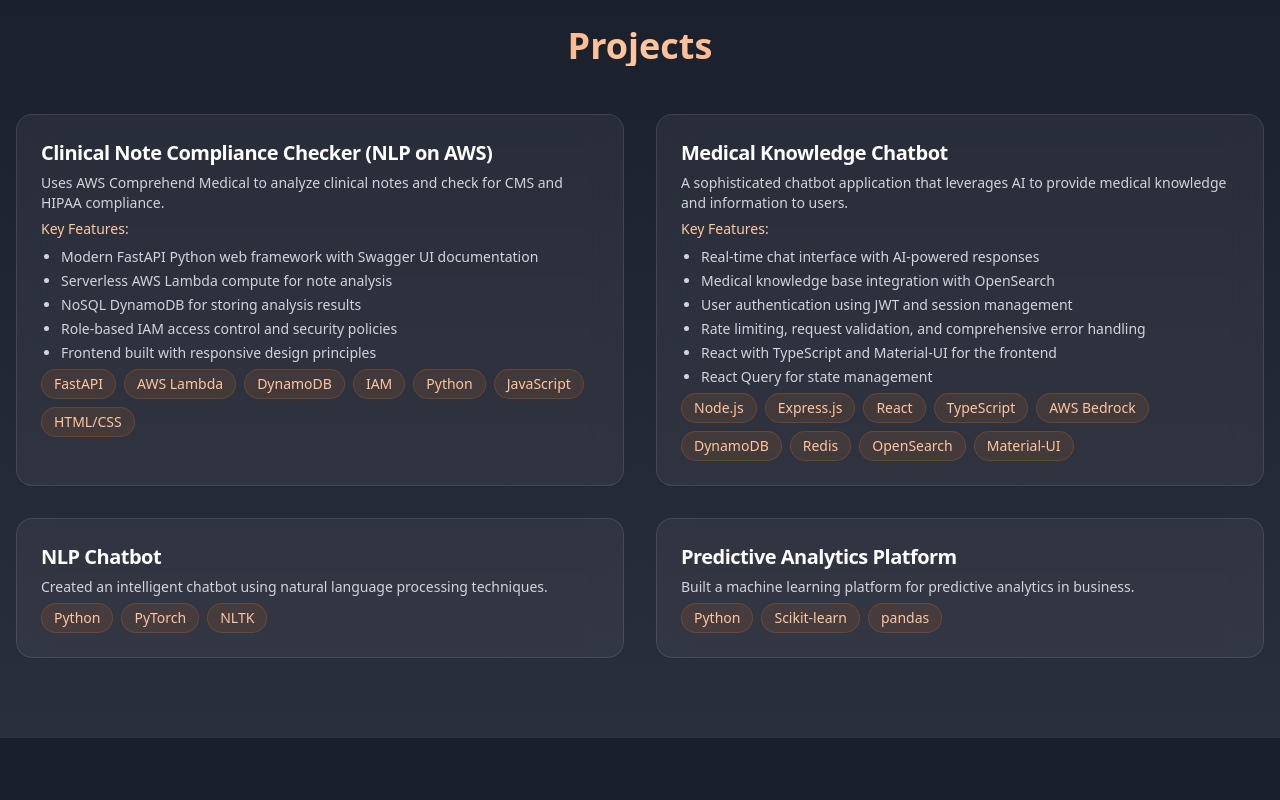
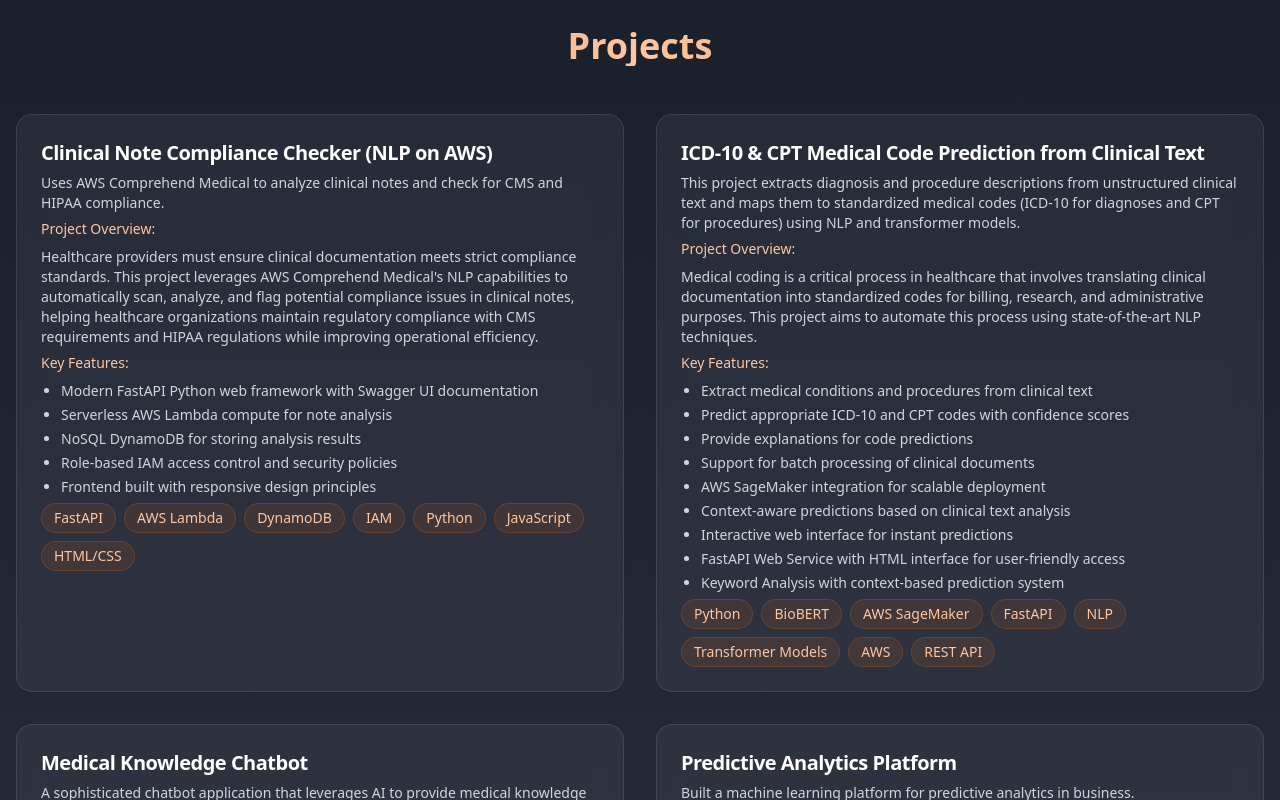
Before and after one commit to PaulCertified/main, a React (Vite) app: page / in a window 1280 px wide. Shown: the part 1320-2120 px from the top of the page. Built offline with nearby package versions, Linux system fonts and the light colour scheme.

Commit message:
changes to projects

```diff
--- a/src/components/ProjectsSection.tsx
+++ b/src/components/ProjectsSection.tsx
@@ -12,7 +12,25 @@ const projects = [
       "NoSQL DynamoDB for storing analysis results",
       "Role-based IAM access control and security policies",
       "Frontend built with responsive design principles"
-    ]
+    ],
+    overview: "Healthcare providers must ensure clinical documentation meets strict compliance standards. This project leverages AWS Comprehend Medical's NLP capabilities to automatically scan, analyze, and flag potential compliance issues in clinical notes, helping healthcare organizations maintain regulatory compliance with CMS requirements and HIPAA regulations while improving operational efficiency."
+  },
+  {
+    title: "ICD-10 & CPT Medical Code Prediction from Clinical Text",
+    description: "This project extracts diagnosis and procedure descriptions from unstructured clinical text and maps them to standardized medical codes (ICD-10 for diagnoses and CPT for procedures) using NLP and transformer models.",
+    tech: ["Python", "BioBERT", "AWS SageMaker", "FastAPI", "NLP", "Transformer Models", "AWS", "REST API"],
+    details: [
+      "Extract medical conditions and procedures from clinical text",
+      "Predict appropriate ICD-10 and CPT codes with confidence scores",
+      "Provide explanations for code predictions",
+      "Support for batch processing of clinical documents",
+      "AWS SageMaker integration for scalable deployment",
+      "Context-aware predictions based on clinical text analysis",
+      "Interactive web interface for instant predictions",
+      "FastAPI Web Service with HTML interface for user-friendly access",
+      "Keyword Analysis with context-based prediction system"
+    ],
+    overview: "Medical coding is a critical process in healthcare that involves translating clinical documentation into standardized codes for billing, research, and administrative purposes. This project aims to automate this process using state-of-the-art NLP techniques."
   },
   {
     title: "Medical Knowledge Chatbot",
@@ -25,12 +43,8 @@ const projects = [
       "Rate limiting, request validation, and comprehensive error handling",
       "React with TypeScript and Material-UI for the frontend",
       "React Query for state management"
-    ]
-  },
-  {
-    title: "NLP Chatbot",
-    description: "Created an intelligent chatbot using natural language processing techniques.",
-    tech: ["Python", "PyTorch", "NLTK"],
+    ],
+    overview: "Access to reliable medical information is crucial for both healthcare professionals and patients. This project delivers an intelligent chatbot powered by AWS Bedrock generative AI that retrieves and communicates accurate medical information from a curated knowledge base. The system combines the power of large language models with domain-specific medical data to provide contextually relevant responses while maintaining appropriate medical disclaimers and referring users to seek professional medical advice when appropriate."
   },
   {
     title: "Predictive Analytics Platform",
@@ -66,6 +80,13 @@ const ProjectsSection = () => {
                   <CardTitle className="text-xl font-semibold text-white">{project.title}</CardTitle>
                   <CardDescription className="text-gray-300 mb-4">{project.description}</CardDescription>
 
+                  {project.overview && (
+                    <div className="mb-4">
+                      <h4 className="text-sm font-medium text-primary-light mb-2">Project Overview:</h4>
+                      <p className="text-sm text-gray-300">{project.overview}</p>
+                    </div>
+                  )}
+
                   {project.details && (
                     <div className="mb-4">
                       <h4 className="text-sm font-medium text-primary-light mb-2">Key Features:</h4>
```
